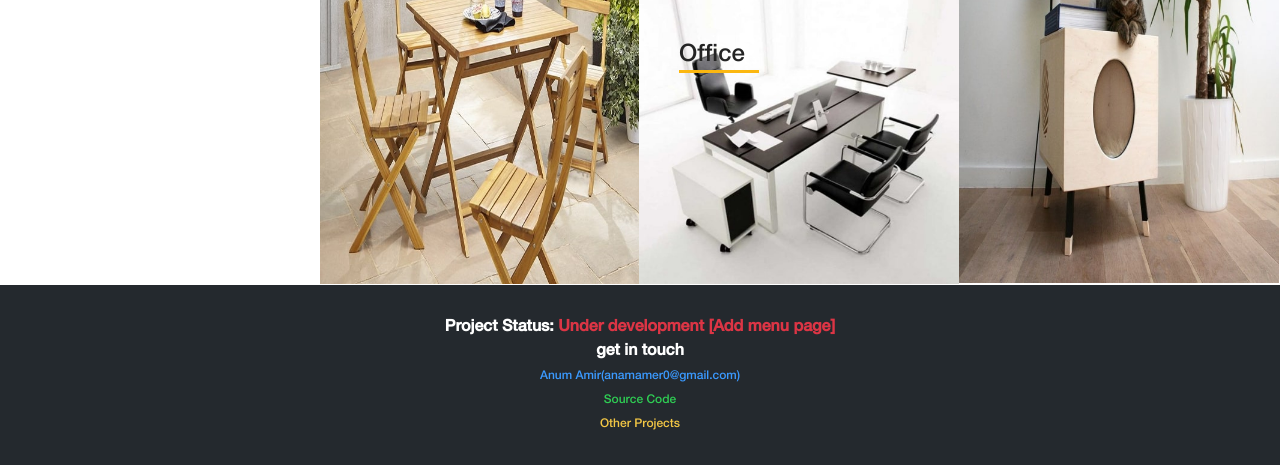
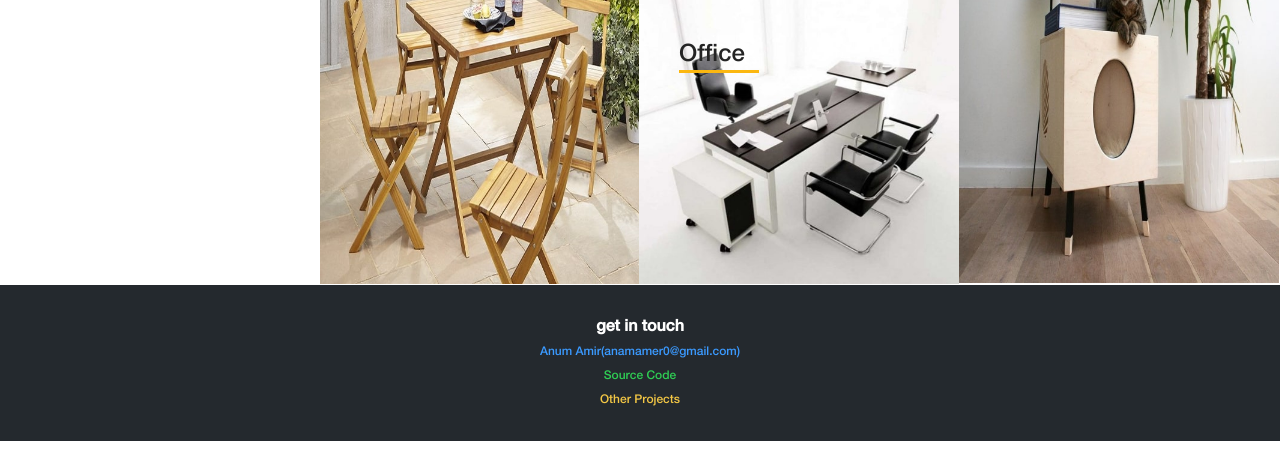
Before and after one commit to Anum1212/amadoFurniture, a PHP site: page /index.php in a window 1280 px wide. Shown: the part 740-1205 px from the top of the page. After the commit the page ends 1181 px from the top, so only its background shows below. Run offline with PHP 8.4, Linux system fonts and the light colour scheme; some libraries are stand-ins or nearby versions.

Commit message:
fixed footer

```diff
--- a/includes/amado/footer.php
+++ b/includes/amado/footer.php
@@ -3,8 +3,6 @@
   <!-- ---------------------------------------------------------------- -->
   <footer>
     <div class="container">
-      <b>Project Status:<span class="project-state"> Under development [Add menu page]</span></b>
-      <br>
       <b> get in touch</b>
       <br>
       <a href="mailto:anamamer0@gmail.com" class="my-email">Anum Amir(anamamer0@gmail.com)</a>
```
